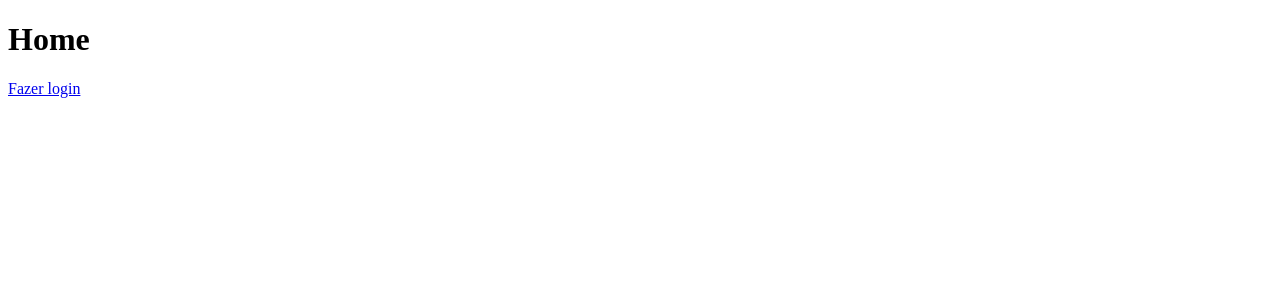
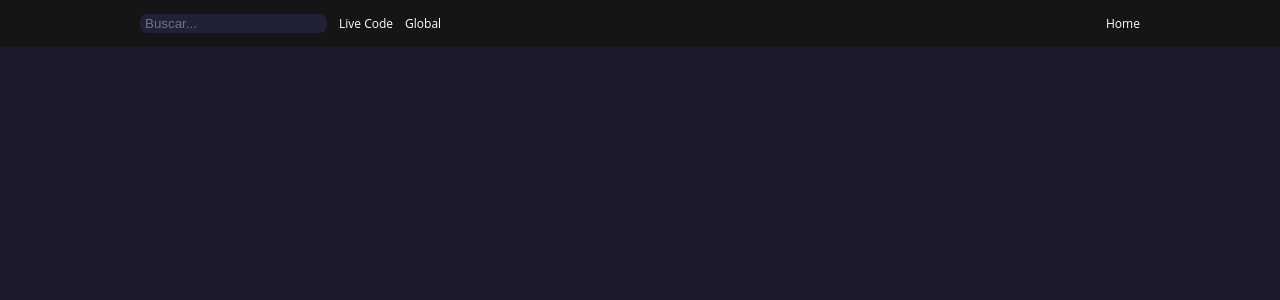
Before and after one commit to brunamata/Replicando-tela-inicial, a React (Create React App) app: page / in a window 1280 px wide. Shown: the top 300 px of the page. Built offline with nearby package versions, Linux system fonts and the light colour scheme.

Commit message:
Estilizando a tela inicial

```diff
--- /dev/null
+++ b/src/components/button/index.jsx
@@ -0,0 +1,12 @@
+import React from "react"
+import { ButtonContainer } from "./styles";
+
+const Button = ({title, variant="primary", onClick}) =>{
+    return(
+        <ButtonContainer variant = {variant} onClick={onClick}>
+            {title}
+        </ButtonContainer>
+    )
+}
+
+export {Button};
--- /dev/null
+++ b/src/components/button/styles.js
@@ -0,0 +1,30 @@
+import styled, {css} from 'styled-components';
+
+export const ButtonContainer = styled.button`
+    background: #565656;
+    border-radius: 22px;
+    position: relative;
+
+    color: #ffff;
+    padding: 2px 12px;
+    min-width: 120px;
+    width: 100%;
+
+    ${({variant})=> variant !== "primary" && css`
+        min-width: 167px;
+        height: 33px;
+
+        background: #E41050;
+        &::after{
+            content: '',
+            position: absolute;
+            border: 1px solid #e41050;
+            top: -5px;
+            left: -6px;
+            width: calc(100% + 10px);
+            height: calc(100% + 10px);
+            border-radius: 22px;
+        }
+    `}
+
+`
--- /dev/null
+++ b/src/components/header/index.jsx
@@ -0,0 +1,36 @@
+import React from 'react'
+import { Button } from '../button';
+import logo from '../../assets/logo-dio.png'
+import{
+    BuscarInputContainer,
+    Container,
+    Input,
+    Menu,
+    MenuRight,
+    Row,
+    Wrapper
+
+}from "./styles";
+
+export default function Header(){
+    return(
+        <Wrapper>
+            <Container>
+                <Row>
+                    {/* <img src={logo} alt='Logo da dio' /> */}
+                    <BuscarInputContainer>
+                        <Input placeholder='Buscar...'/>
+                    </BuscarInputContainer>
+                    <Menu>Live Code</Menu>
+                    <Menu>Global</Menu>
+                </Row>
+                <Row>
+                    <MenuRight href="a">Home</MenuRight>
+                </Row>
+            </Container>
+
+        </Wrapper>
+    )
+}
+
+export {Header};
--- /dev/null
+++ b/src/components/header/styles.js
@@ -0,0 +1,81 @@
+import styled from "styled-components"
+
+export const Container = styled.div`
+    width: 100%;
+    max-width: 80%;
+    height: 47px;
+
+    display: flex;
+    justify-content: space-between;
+    align-itens: center;
+    margin: 0 auto;
+
+`
+
+export const Row = styled.div`
+    display: flex;
+    flex-direction: row;
+    align-items: center;
+`
+
+export const Columns = styled.div`
+    display: flex;
+    flex-direction: column;
+    align-items: center;
+`
+
+export const Wrapper = styled.div`
+    background-color: #151515;
+    width: 100%;
+    height: 47px;
+    display: flex;
+    justify-content: center;
+    align-items: center;
+`
+
+export const BuscarInputContainer = styled.div`
+    background-color: #202037;
+    width: 175px
+    height: 30px;
+    border-radius: 8px;
+    padding: 2px 5px;
+    margin: 0 12px;
+
+    display: flex; /* sentido do texto dentro da caixa de busca */
+    align-items: center;
+    justify-content: center;
+`
+
+export const Menu = styled.a`
+    font-family: 'Open Sans';
+    font-style: normal;
+    font-size: 12px;
+    line-height: 25px;
+    color: #ffffff;
+    margin-right: 12px;
+    text-decoration: none;
+`
+
+export const MenuRight = styled.a`
+    font-family: 'Open Sans';
+    font-style: normal;
+    font-size: 12px;
+    line-height: 25px;
+    color: #ffffff;
+    margin-right: 12px;
+    text-decoration: none;
+`
+
+export const UserPicture = styled.img`
+    width: 32px;
+    height: 32px;
+    border-radius: 22px;
+    border: 2px solid #ffffff;
+`
+
+export const Input = styled.input`
+    background: transparent;
+    flex: 1;
+    border: 0;
+    color: #ffffff;
+`
--- a/src/index.js
+++ b/src/index.js
@@ -1,10 +1,12 @@
 import React from 'react';
 import ReactDOM from 'react-dom/client';
 import App from './App';
+import { GlobalStyle } from './styles/global';
 
 const root = ReactDOM.createRoot(document.getElementById('root'));
 root.render(
   <React.StrictMode>
+    <GlobalStyle /> {/* chamando o estilo global */}
     <App />
   </React.StrictMode>
 );
--- a/src/pages/home/index.jsx
+++ b/src/pages/home/index.jsx
@@ -1,10 +1,12 @@
 
 import {Link} from "react-router-dom"
+import { Button } from "../../components/button";
+import { Header } from "../../components/header";
+
 
 const Home = () => {
     return (<>
-        <h1>Home</h1>
-        <Link to="/login">Fazer login</Link>
+        <Header />
     </>
 
      )
--- /dev/null
+++ b/src/styles/global.js
@@ -0,0 +1,15 @@
+import { createGlobalStyle } from "styled-components";
+//algo que vai ser repetir varias vezes
+
+export const GlobalStyle = createGlobalStyle`
+    *{
+        margin: 0;
+        padding:0;
+    }
+
+    body{
+        background-color: #1e192c;
+        color: #ffffff;
+
+
+`
```
Also changed, not shown: src/components/button/index.js (deleted, +0 -7 lines), src/assets/banner.png (added), src/assets/logo-dio.png (added), src/pages/login/index.jsx (line endings or trailing spaces).
